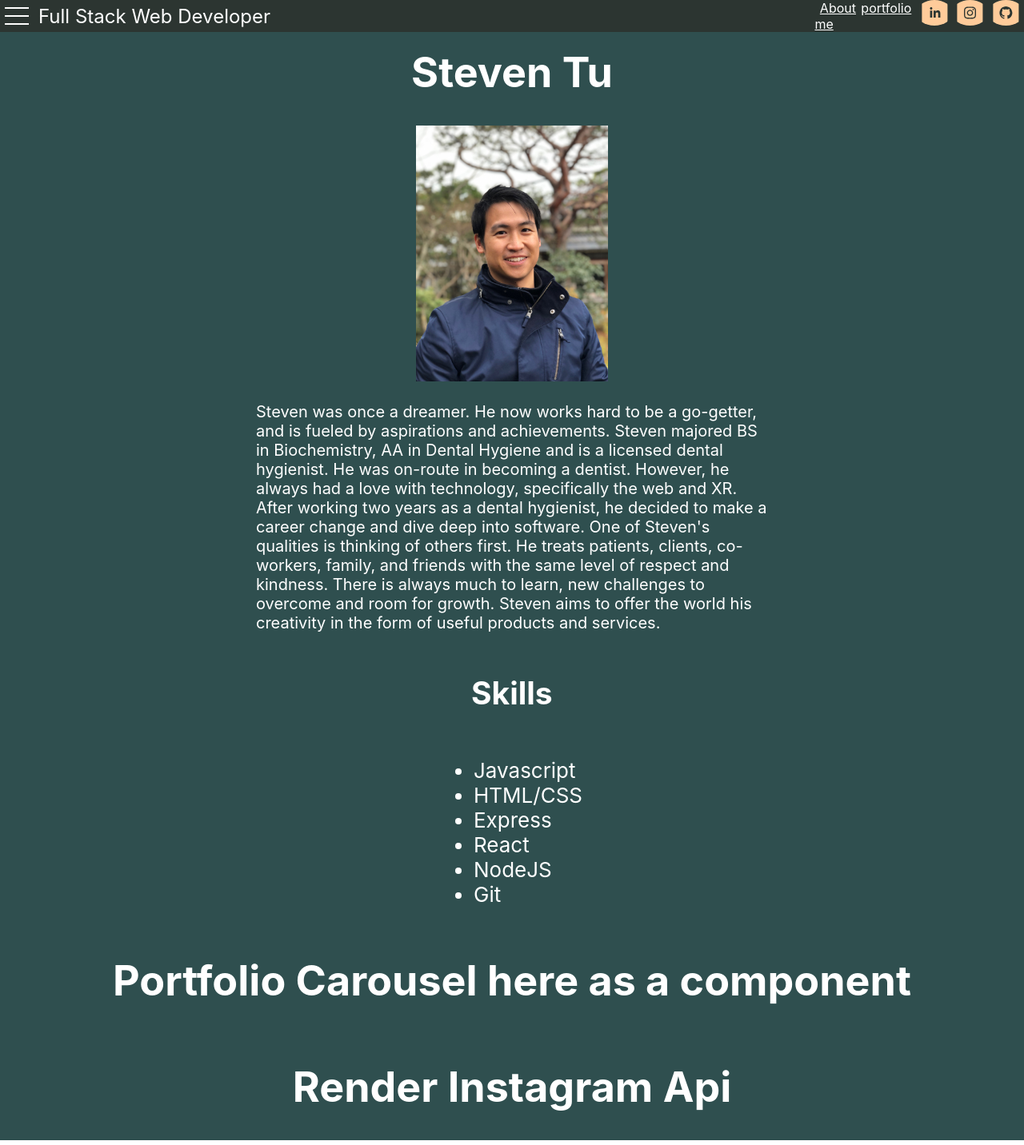
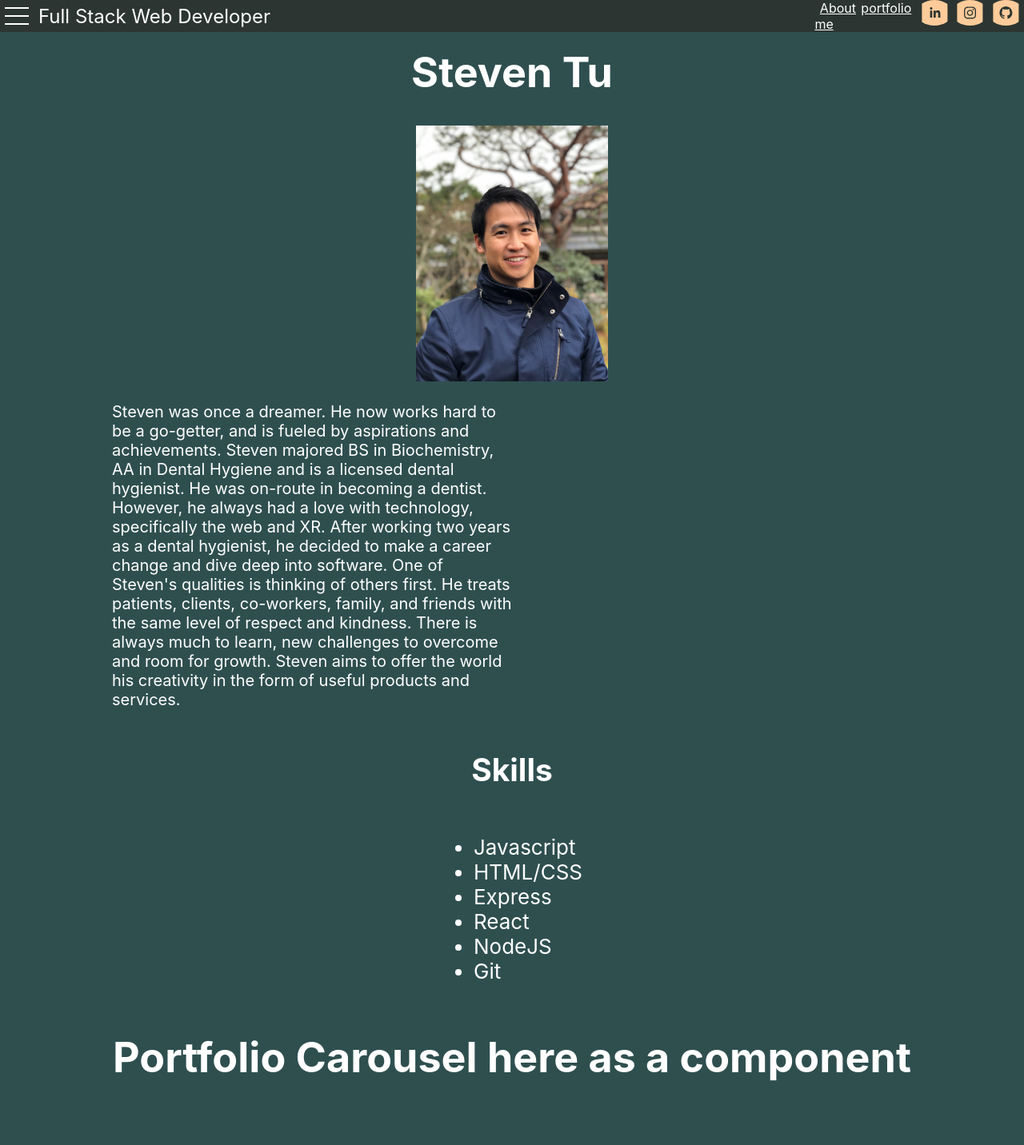
Before and after one commit to stu562/personalpage, a React (Create React App) app: page / in a window 1280 px wide. Shown: the top 1432 px of the page at 80% size. Built offline with nearby package versions, Linux system fonts and the light colour scheme.

Commit message:
added fadein effects using react-reveal

```diff
--- a/src/App.js
+++ b/src/App.js
@@ -5,25 +5,46 @@
 import Backdrop from './components/Backdrop/Backdrop';
 import Selfport from './components/Selfport/Selfport';
 import Aboutme from './components/Aboutme/Aboutme';
-import Zoom from 'react-reveal/Zoom';
+import Fade from 'react-reveal/Fade';
+
 class App extends Component {
   state = {
     sideBarOpen: false,
+    isHide: false,
   };
+  hideBar = () => {
+    const { isHide } = this.state;
 
+    window.scrollY > this.prev ?
+    !isHide && this.setState({ isHide: true })
+    :
+    isHide && this.setState({ isHide: false });
+
+    this.prev = window.scrollY;
+ }
+
+  componentDidMount(){
+      window.addEventListener('scroll', this.hideBar);
+  }
+
+  componentWillUnmount(){
+        window.removeEventListener('scroll', this.hideBar);
+  }
   sideBarToggleClickHandler = () => {
     this.setState((prevState) => {
       return {sideBarOpen: !prevState.sideBarOpen}
     });
-  };
+  }
   backdropClickHandler = () =>{
     this.setState({sideBarOpen:false});
-  };
+  }
 
 
   render() {
     let sideBar;
     let backdrop;
+    let classHide = this.state.isHide ? 'hide' : '';
+
     if (this.state.sideBarOpen) {
       sideBar = <SideBar />;
       backdrop = <Backdrop click={this.backdropClickHandler} />
@@ -31,22 +52,21 @@
 
     return (
       <div className="App" style={{height: '100%'}}>
-      <Toolbar sideBarClickHandler={this.sideBarToggleClickHandler}/>
+      <div className={`topbar ${classHide}`}>
+        <Toolbar sideBarClickHandler={this.sideBarToggleClickHandler}/>
+      </div>
+
         {sideBar}
         {backdrop}
         <header className="App-header" >
           <h1>Steven Tu</h1>
-        <Zoom>
           <Selfport />
-        </Zoom>
-
-          <Aboutme />
-
-        <Zoom>
-          <h2>Skills</h2>
-        </Zoom>
-
-          <ul>
+          <Fade top>
+            <Aboutme />
+          </Fade>
+          <Fade top>
+            <h2>Skills</h2>
+            <ul>
               <li>Javascript</li>
               <li>HTML/CSS</li>
               <li>Express</li>
@@ -54,8 +74,11 @@
               <li>NodeJS</li>
               <li>Git</li>
             </ul>
+          </Fade>
+
+
           <h1> Portfolio Carousel here as a component </h1>
-          <h1> Render Instagram Api </h1>
+          <h1> My tech interest pictured by Instagram </h1>
         </header>
       </div>
     );
```
Also changed, not shown: 1 other file (tests, documents, lock files or other folders).
